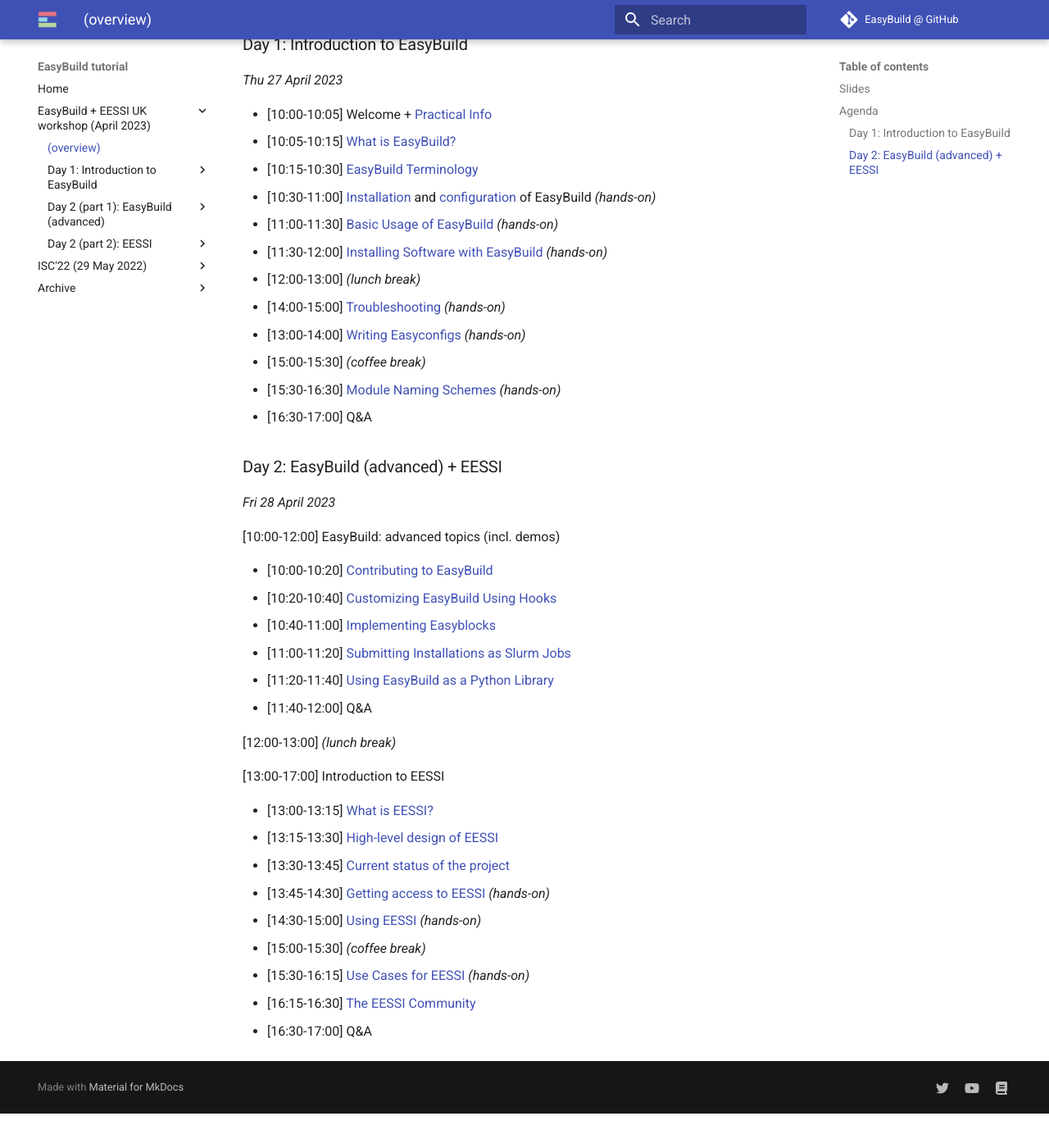
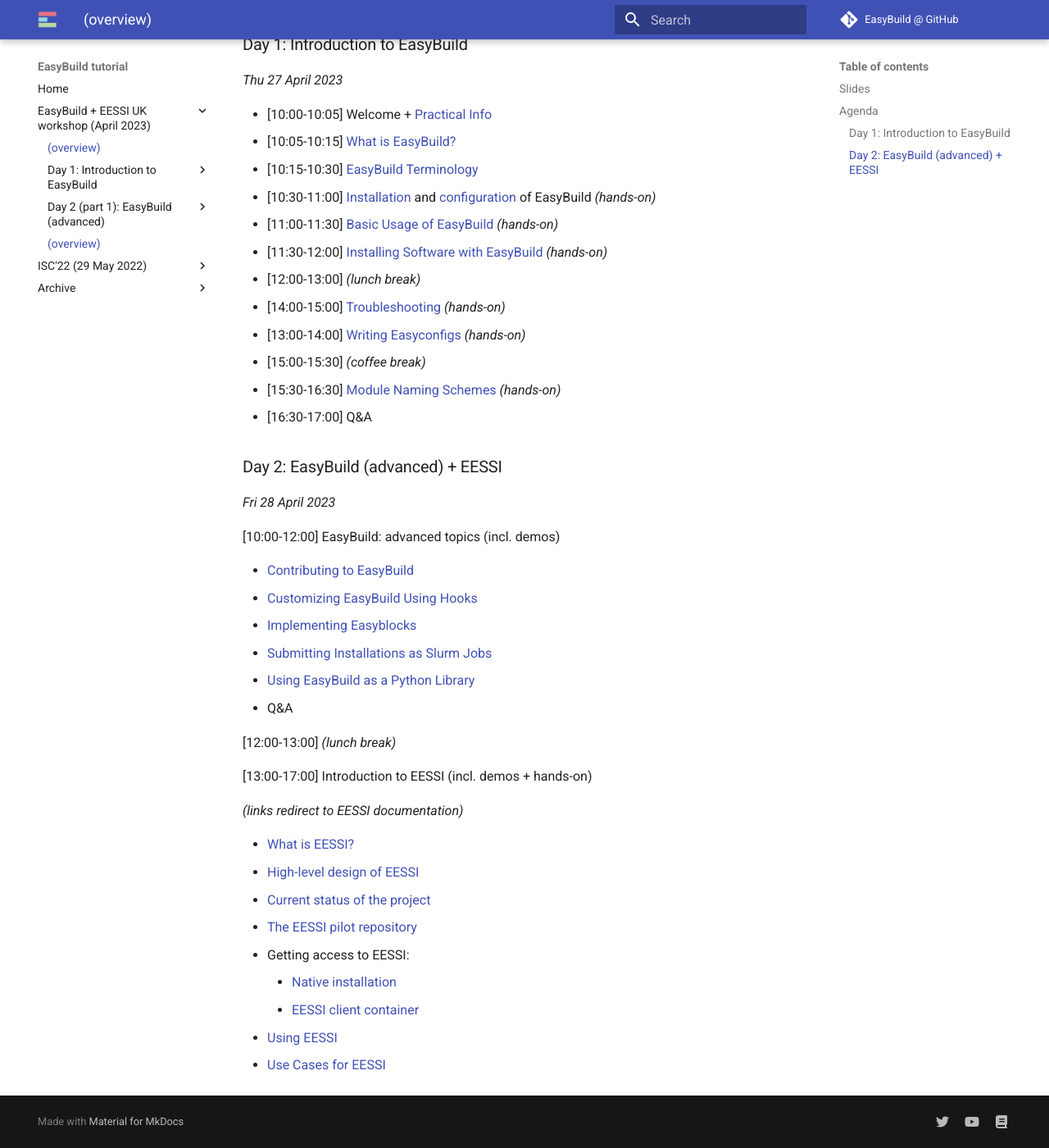
Before and after one commit to easybuilders/easybuild-tutorial, an MkDocs documentation site: the page built from docs/2023-eb-eessi-uk-workshop/index.md, in a window 1280 px wide and 1400 px high, scrolled down 832 px. Shown: the whole window at 82% size. Built offline with MkDocs 1.6.1 and Material for MkDocs 9.7.7, drawn with Linux system fonts in a browser that asks for light colours; before the commit the page ends 2190 px from its top, so only the background shows below that.

Commit message:
link to EESSI docs for UK workshop

```diff
--- a/docs/2023-eb-eessi-uk-workshop/index.md
+++ b/docs/2023-eb-eessi-uk-workshop/index.md
@@ -46,23 +46,25 @@
 
 [10:00-12:00] EasyBuild: advanced topics (incl. demos)
 
-- [10:00-10:20] [Contributing to EasyBuild](easybuild-contributing.md)
-- [10:20-10:40] [Customizing EasyBuild Using Hooks](easybuild-hooks.md)
-- [10:40-11:00] [Implementing Easyblocks](easybuild-implementing-easyblocks.md)
-- [11:00-11:20] [Submitting Installations as Slurm Jobs](easybuild-slurm-jobs.md)
-- [11:20-11:40] [Using EasyBuild as a Python Library](easybuild-python-library.md)
-- [11:40-12:00] Q&A
+- [Contributing to EasyBuild](easybuild-contributing.md)
+- [Customizing EasyBuild Using Hooks](easybuild-hooks.md)
+- [Implementing Easyblocks](easybuild-implementing-easyblocks.md)
+- [Submitting Installations as Slurm Jobs](easybuild-slurm-jobs.md)
+- [Using EasyBuild as a Python Library](easybuild-python-library.md)
+- Q&A
 
 [12:00-13:00] *(lunch break)*
 
-[13:00-17:00] Introduction to EESSI
+[13:00-17:00] Introduction to EESSI (incl. demos + hands-on)
 
-- [13:00-13:15] [What is EESSI?](eessi-introduction.md#what-is-eessi)
-- [13:15-13:30] [High-level design of EESSI](eessi-introduction.md#high-level-design)
-- [13:30-13:45] [Current status of the project](eessi-introduction.md#current-status)
-- [13:45-14:30] [Getting access to EESSI](eessi-getting-access.md) *(hands-on)*
-- [14:30-15:00] [Using EESSI](eessi-usage.md) *(hands-on)*
-- [15:00-15:30] *(coffee break)*
-- [15:30-16:15] [Use Cases for EESSI](eessi-use-cases.md) *(hands-on)*
-- [16:15-16:30] [The EESSI Community](eessi-community.md)
-- [16:30-17:00] Q&A
+*(links redirect to EESSI documentation)*
+
+- [What is EESSI?](https://eessi.github.io/docs/overview)
+- [High-level design of EESSI](https://eessi.github.io/docs/overview/#layered-structure)
+- [Current status of the project](https://eessi.github.io/docs/overview/#current-status)
+- [The EESSI pilot repository](https://eessi.github.io/docs/pilot/)
+- Getting access to EESSI:
+    - [Native installation](https://eessi.github.io/docs/getting_access/native_installation/)
+    - [EESSI client container](https://eessi.github.io/docs/getting_access/eessi_container/)
+- [Using EESSI](https://eessi.github.io/docs/using_eessi/eessi_demos/)
+- [Use Cases for EESSI](https://eessi.github.io/docs/meetings/2022-09-amsterdam/EESSI-community-meeting-2022.09-003-EESSI-use-cases.pdf)
--- a/mkdocs.yml
+++ b/mkdocs.yml
@@ -29,12 +29,7 @@
           - Implementing EasyBlocks: 2023-eb-eessi-uk-workshop/easybuild-implementing-easyblocks.md
           - Submitting installations as Slurm jobs: 2023-eb-eessi-uk-workshop/easybuild-slurm-jobs.md
           - Using EasyBuild as a library: 2023-eb-eessi-uk-workshop/easybuild-python-library.md
-      - "Day 2 (part 2): EESSI":
-          - Introduction: 2023-eb-eessi-uk-workshop/eessi-introduction.md
-          - Getting access: 2023-eb-eessi-uk-workshop/eessi-getting-access.md
-          - Using EESSI: 2023-eb-eessi-uk-workshop/eessi-usage.md
-          - Use cases: 2023-eb-eessi-uk-workshop/eessi-use-cases.md
-          - EESSI Community: 2023-eb-eessi-uk-workshop/eessi-community.md
+      - "Day 2 (part 2): EESSI": 2023-eb-eessi-uk-workshop/index.md
   - "ISC'22 (29 May 2022)":
       - (overview): 2022-isc22/index.md
       - Practical info: 2022-isc22/practical_info.md
```
